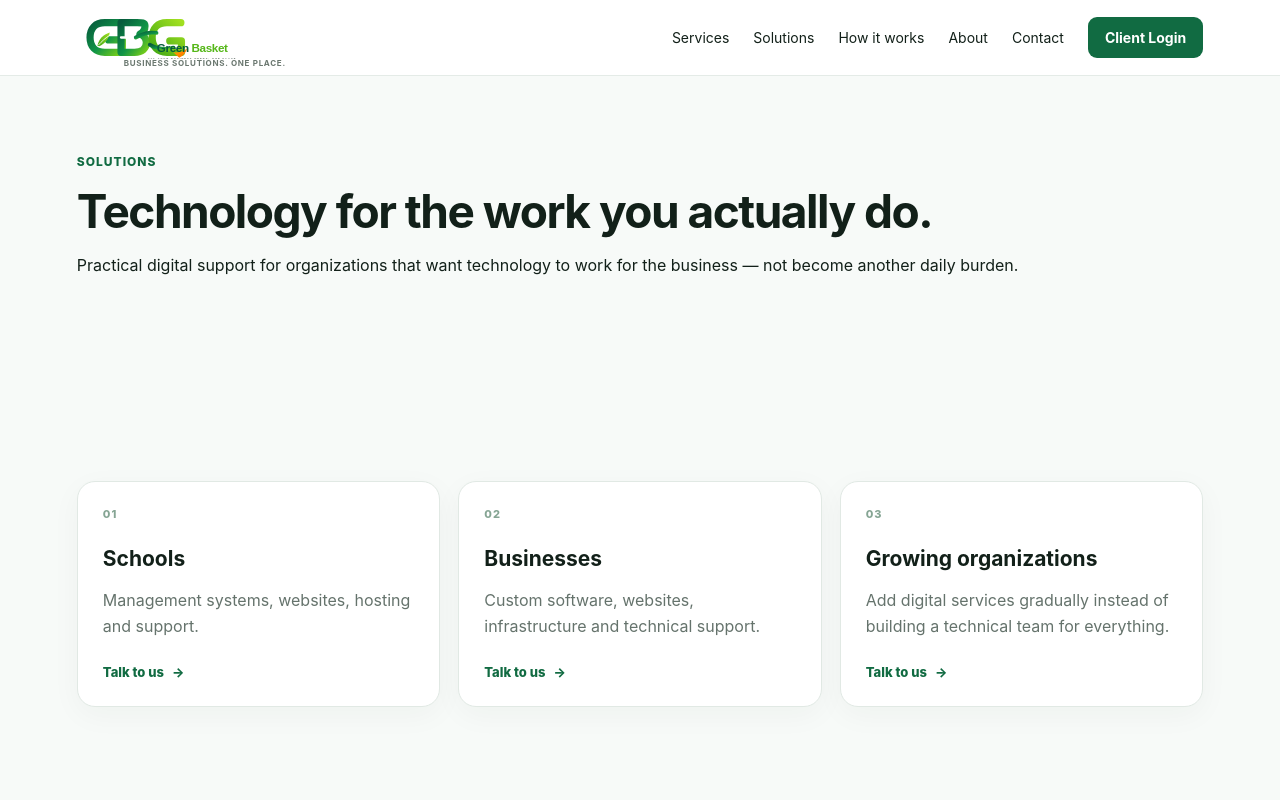
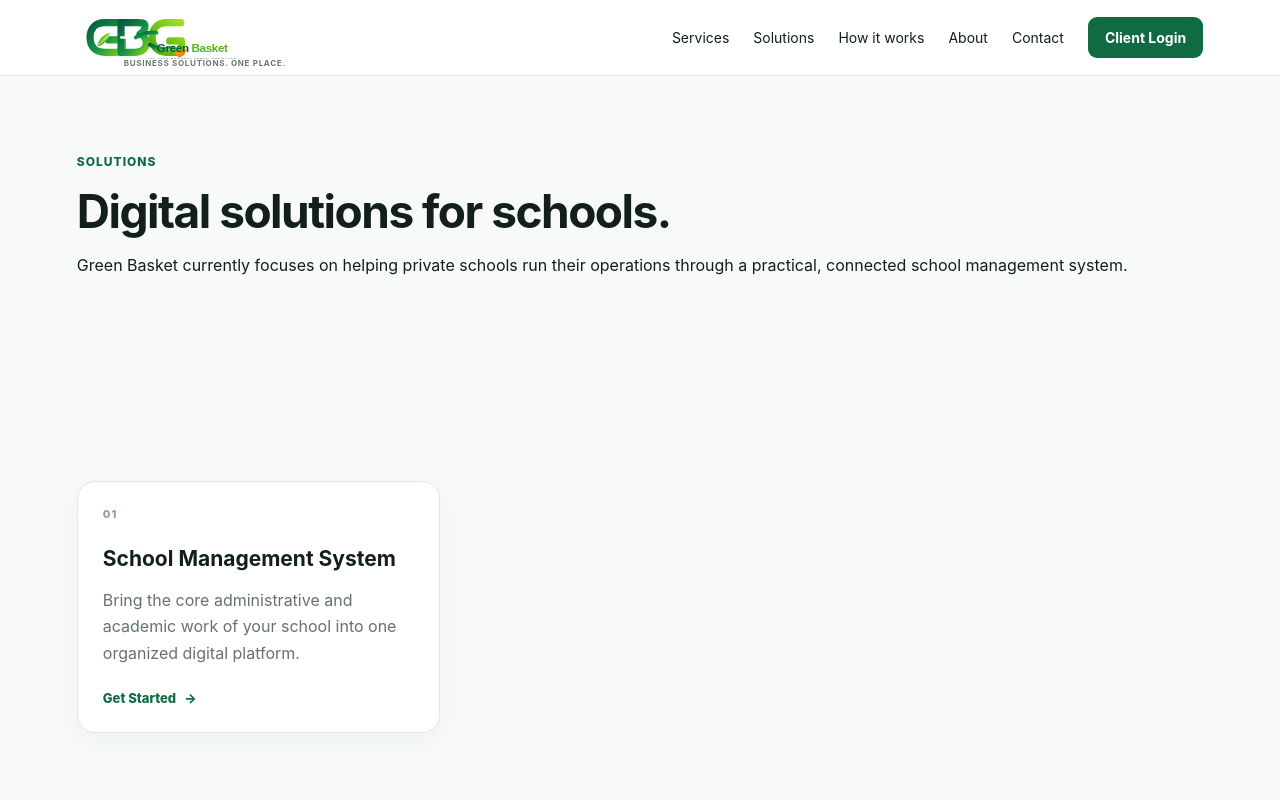
Before and after one commit to greenbasket-labs/GB-Global, a Next.js app: page /solutions in a window 1280 px wide. Shown: the top 800 px of the page. Built offline with nearby package versions, Linux system fonts and the light colour scheme.

Commit message:
Focus public solutions on schools

```diff
--- a/app/solutions/page.tsx
+++ b/app/solutions/page.tsx
@@ -1,29 +1,24 @@
 import Link from "next/link";
-
-const solutions = [
-  ["Schools", "Management systems, websites, hosting and support.", "01"],
-  ["Businesses", "Custom software, websites, infrastructure and technical support.", "02"],
-  ["Growing organizations", "Add digital services gradually instead of building a technical team for everything.", "03"],
-];
 
 export default function Solutions() {
   return (
     <main>
       <section className="page page-hero">
         <div className="pill">Solutions</div>
-        <h1>Technology for the work you actually do.</h1>
-        <p className="page-lead">Practical digital support for organizations that want technology to work for the business — not become another daily burden.</p>
+        <h1>Digital solutions for schools.</h1>
+        <p className="page-lead">Green Basket currently focuses on helping private schools run their operations through a practical, connected school management system.</p>
       </section>
       <section className="section">
         <div className="grid service-grid">
-          {solutions.map(([name, description, number]) => (
-            <div className="card service-card" key={name}>
-              <div className="service-number">{number}</div><h3>{name}</h3><p className="muted">{description}</p><Link href="/register">Talk to us <span>→</span></Link>
-            </div>
-          ))}
+          <div className="card service-card">
+            <div className="service-number">01</div>
+            <h3>School Management System</h3>
+            <p className="muted">Bring the core administrative and academic work of your school into one organized digital platform.</p>
+            <Link href="/register">Get Started <span>→</span></Link>
+          </div>
         </div>
       </section>
-      <section className="section"><div className="closing-card"><div><div className="pill">Nigeria & Africa</div><h2>One place to organize the technology your organization depends on.</h2><p className="muted">Start with one service or bring several needs together. We help coordinate the next step.</p></div><Link className="btn" href="/register">Get Started <span>→</span></Link></div></section>
+      <section className="section"><div className="closing-card"><div><div className="pill">Focused today</div><h2>Built for schools. Ready to grow.</h2><p className="muted">The platform is designed so Green Basket can introduce additional digital services in the future without changing the core customer experience.</p></div><Link className="btn" href="/register">Get Started <span>→</span></Link></div></section>
     </main>
   );
 }
```
